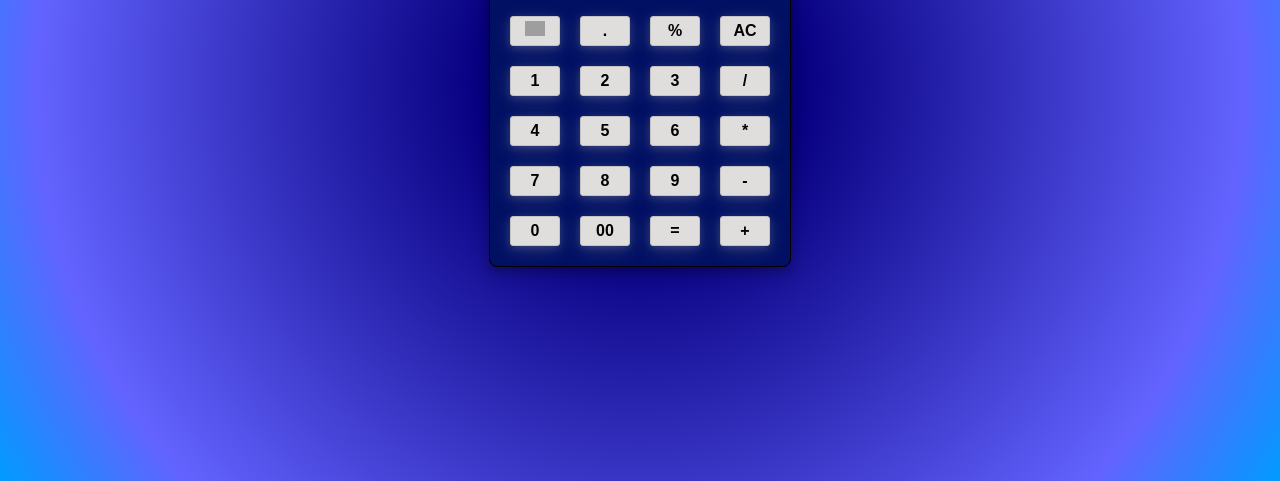
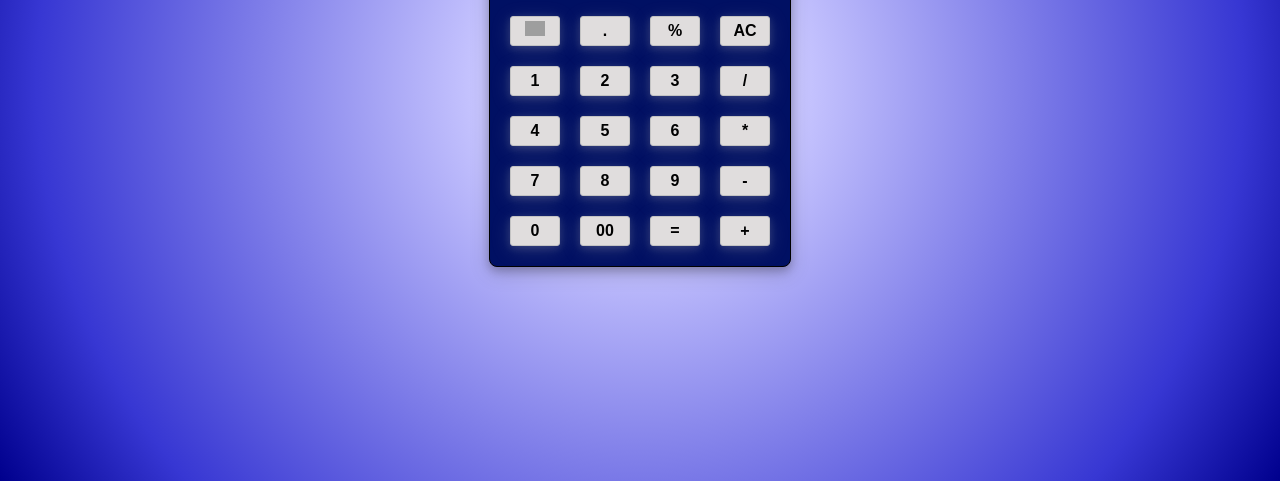
Before and after one commit to SamDonald-A/calculator, a plain HTML site: page index.html in a window 1280 px wide. Shown: the part 319-800 px from the top of the page. Drawn offline with Linux system fonts and the light colour scheme; grey boxes are pictures that could not be loaded.

Commit message:
Update style.css

```diff
--- a/style.css
+++ b/style.css
@@ -5,7 +5,7 @@
 }
 body{
     font-family: Arial, Helvetica, sans-serif;
-    background-image:radial-gradient(circle, rgba(7,0,128,1) 21%, rgba(99,99,255,1) 80%, rgba(0,155,255,1) 100%);
+    background-image:radial-gradient(circle, rgb(200, 198, 255) 21%, rgb(55, 55, 211) 80%, rgb(0, 0, 141) 100%);
 }
 .Main-wraper{
     display: flex;
```
